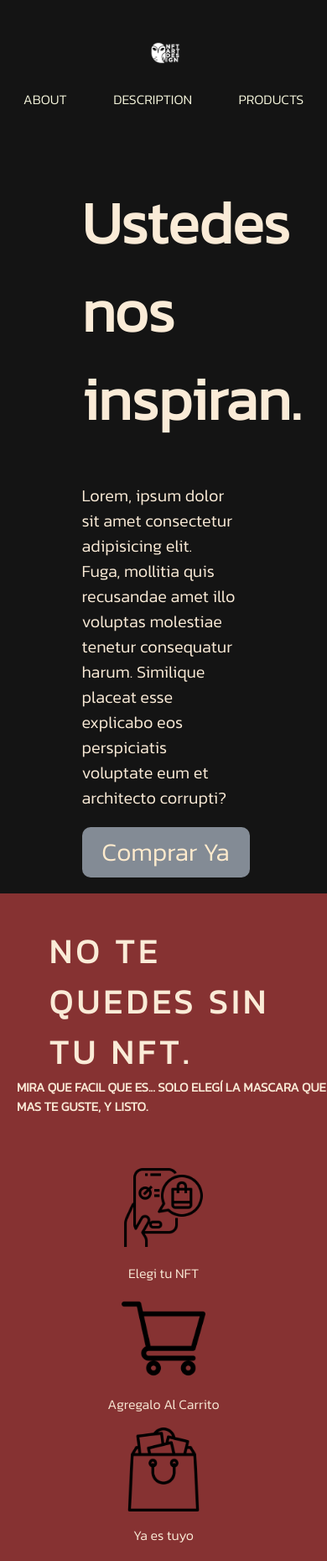
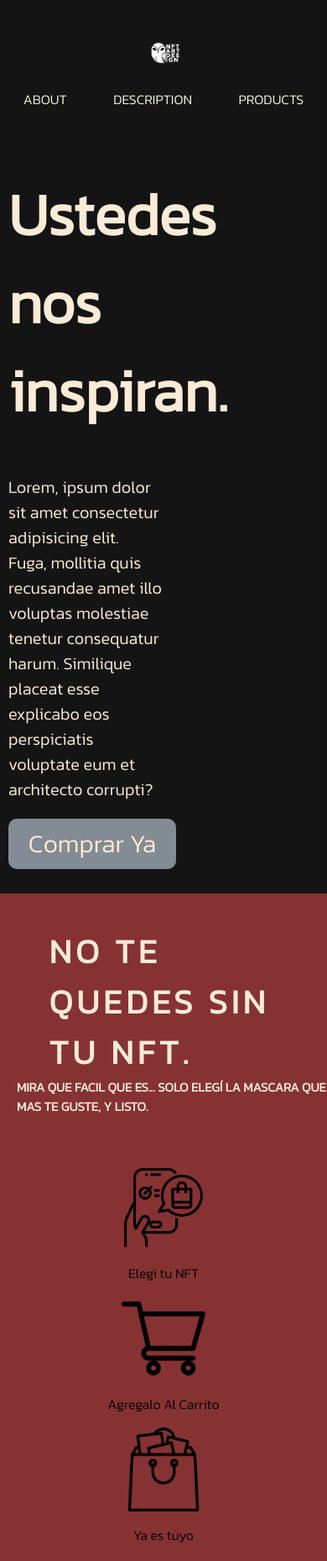
Before and after one commit to roiferrari/Challenge3, a plain HTML site: page index.html in a window 390 px wide. Shown: the top 1859 px of the page at 84% size. Drawn offline with Linux system fonts and the light colour scheme; files whose address does not match are found by name; a web font is replaced by a local one.

Commit message:
SolucionMediaQueries

```diff
--- a/index.css
+++ b/index.css
@@ -285,6 +285,7 @@
 
 .cards img {
     width: 100%;
+    max-width: 100%;
 }
 
 .cards h3 {
@@ -518,6 +519,8 @@
 
 .container-info-img p {
     font-family: 'Kanit-Light';
+    color: black;
+
 
 }
 
@@ -859,4 +862,19 @@
     nav {
         width: 100%;
     }
+
+    .container-header {
+        width: 100%;
+        justify-content: left;
+        margin: 10px;
+    }
+
+
+
+
+
+    .cards {
+        width: 90%;
+
+    }
 }
```
